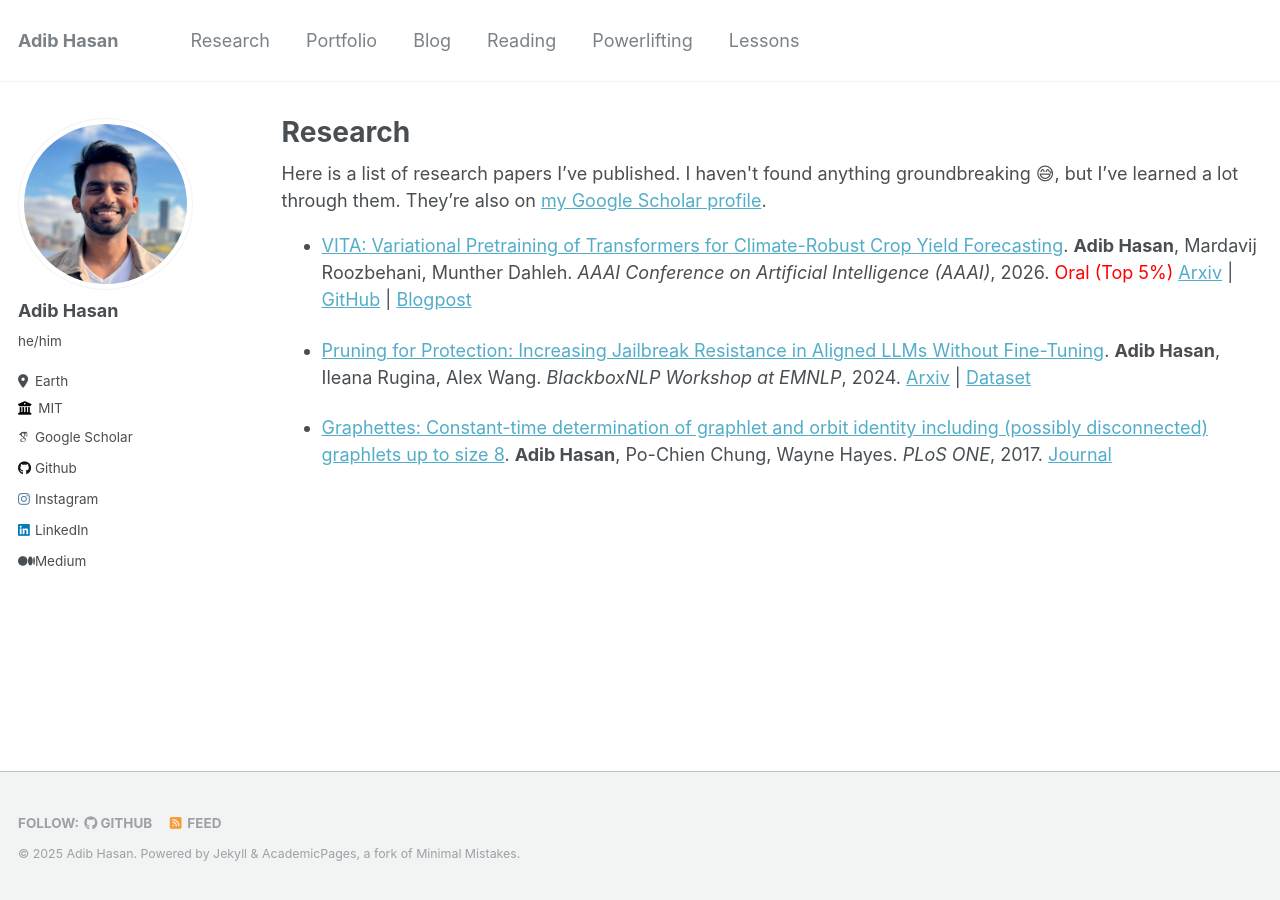
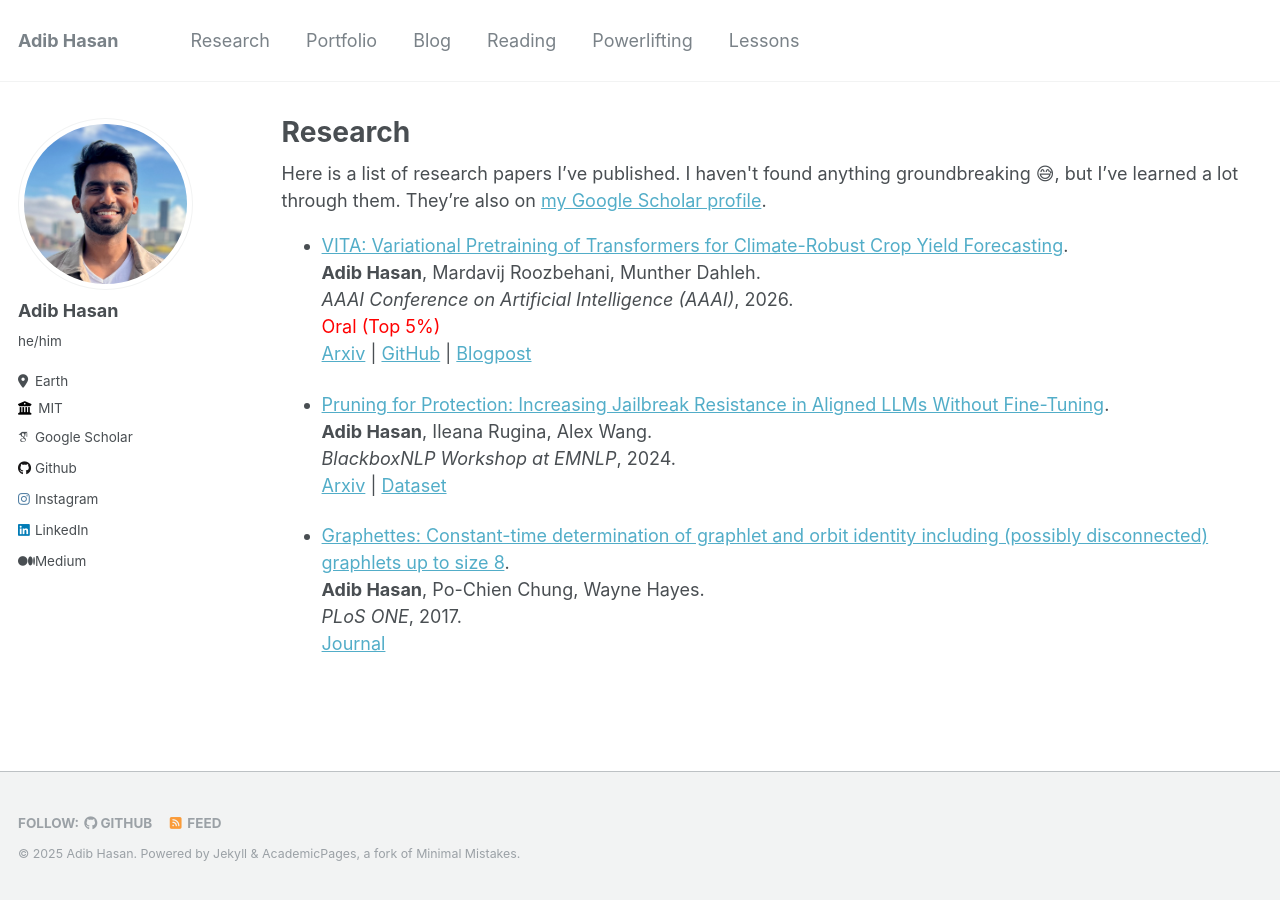
Before and after one commit to Neehan/neehan.github.io, a Jekyll site: the page built from _pages/research.md, in a window 1280 px wide. Built offline with Jekyll 4.4.1, drawn with Linux system fonts in a browser that asks for light colours; some web fonts are replaced.

Commit message:
redesign research page

```diff
--- a/_pages/research.md
+++ b/_pages/research.md
@@ -9,20 +9,20 @@ author_profile: true
   <div class="wordwrap">Here is a list of research papers I’ve published. I haven't found anything groundbreaking 😅, but I’ve learned a lot through them. They’re also on <a href="{{site.author.googlescholar}}">my Google Scholar profile</a>.</div>
 {% endif %}
 
-* [VITA: Variational Pretraining of Transformers for Climate-Robust Crop Yield Forecasting](https://arxiv.org/abs/2508.03589).
-  **Adib Hasan**, Mardavij Roozbehani, Munther Dahleh.
-  *AAAI Conference on Artificial Intelligence (AAAI)*, 2026.
-  <span style="color: red;">Oral (Top 5%)</span>
+* [VITA: Variational Pretraining of Transformers for Climate-Robust Crop Yield Forecasting](https://arxiv.org/abs/2508.03589). <br>
+  **Adib Hasan**, Mardavij Roozbehani, Munther Dahleh. <br>
+  *AAAI Conference on Artificial Intelligence (AAAI)*, 2026. <br>
+  <span style="color: red;">Oral (Top 5%)</span> <br>
   [Arxiv](https://arxiv.org/abs/2508.03589) \| [GitHub](https://github.com/Neehan/VITA) \| [Blogpost](/blog/vita/)
 
-* [Pruning for Protection: Increasing Jailbreak Resistance in Aligned LLMs Without Fine-Tuning](https://arxiv.org/abs/2401.10862).
-  **Adib Hasan**, Ileana Rugina, Alex Wang.
-  *BlackboxNLP Workshop at EMNLP*, 2024.
+* [Pruning for Protection: Increasing Jailbreak Resistance in Aligned LLMs Without Fine-Tuning](https://arxiv.org/abs/2401.10862). <br>
+  **Adib Hasan**, Ileana Rugina, Alex Wang. <br>
+  *BlackboxNLP Workshop at EMNLP*, 2024. <br>
   [Arxiv](https://arxiv.org/abs/2401.10862) \| [Dataset](https://huggingface.co/datasets/notadib/harmful-tasks)
 
-* [Graphettes: Constant-time determination of graphlet and orbit identity including (possibly disconnected) graphlets up to size 8](https://journals.plos.org/plosone/article?id=10.1371/journal.pone.0181570).
-  **Adib Hasan**, Po-Chien Chung, Wayne Hayes.
-  *PLoS ONE*, 2017.
+* [Graphettes: Constant-time determination of graphlet and orbit identity including (possibly disconnected) graphlets up to size 8](https://journals.plos.org/plosone/article?id=10.1371/journal.pone.0181570). <br>
+  **Adib Hasan**, Po-Chien Chung, Wayne Hayes. <br>
+  *PLoS ONE*, 2017. <br>
   [Journal](https://journals.plos.org/plosone/article?id=10.1371/journal.pone.0181570)
 
 
```
